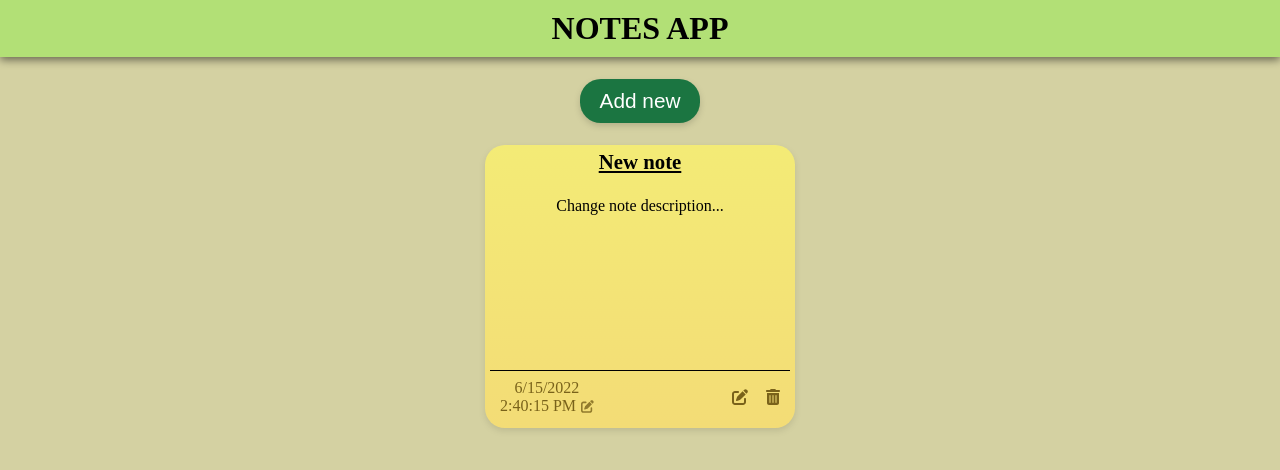
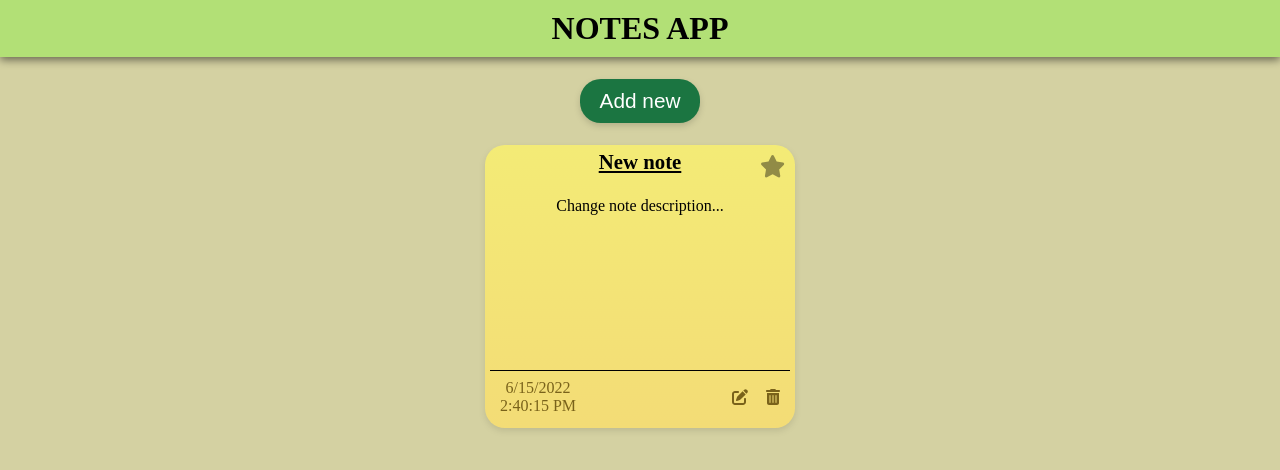
Before and after one commit to nedimdzanic/notes-app, a React (Create React App) app: page / in a window 1280 px wide. Both pictures are taken after a click on the button "Add new". Shown: the top 470 px of the page. Built offline with nearby package versions, Linux system fonts and the light colour scheme; a web font is replaced by a local one.

Commit message:
feat: favourite note button

```diff
--- a/src/components/Notes/Note.js
+++ b/src/components/Notes/Note.js
@@ -6,6 +6,8 @@ import classes from "./Note.module.css";
 import { FontAwesomeIcon } from "@fortawesome/react-fontawesome";
 import { faPenToSquare } from "@fortawesome/free-solid-svg-icons";
 import { faTrashCan } from "@fortawesome/free-solid-svg-icons";
+import { faStar } from "@fortawesome/free-solid-svg-icons";
+
 import NoteModal from "./NoteModal";
 
 const Notes = (props) => {
@@ -24,6 +26,13 @@ const Notes = (props) => {
     setEditable(false);
   };
 
+  const favouriteHandler = () => {
+    dispatch(notesActions.favourite(props.id));
+  };
+
+  let favoriteClassnames = classes.favourite;
+  if (props.favourite) favoriteClassnames += " " + classes.isFavourite;
+
   return (
     <>
       {editable && (
@@ -36,12 +45,22 @@ const Notes = (props) => {
       )}
 
       <div className={classes.card}>
+        <FontAwesomeIcon
+          icon={faStar}
+          className={favoriteClassnames}
+          onClick={favouriteHandler}
+        />
         <h2>{props.title}</h2>
         <p className={classes.description}>{props.desc}</p>
         <div className={classes.modificationBox}>
           <div className={classes.date}>
             {props.date} <br /> {props.time}
-            <FontAwesomeIcon icon={faPenToSquare} className={classes.edited} />
+            {props.edited && (
+              <FontAwesomeIcon
+                icon={faPenToSquare}
+                className={classes.edited}
+              />
+            )}
           </div>
           <div className={classes.right}>
             <FontAwesomeIcon
--- a/src/components/Notes/Note.module.css
+++ b/src/components/Notes/Note.module.css
@@ -57,3 +57,16 @@
   opacity: 0.8;
   margin-left: 5px;
 }
+.favourite {
+  position: absolute;
+  top: 0;
+  right: 0;
+  margin: 10px;
+  font-size: 1.4rem;
+  opacity: 0.4;
+  cursor: pointer;
+}
+.isFavourite {
+  opacity: 1;
+  color: var(--organge_1);
+}
--- a/src/components/Notes/NotesList.js
+++ b/src/components/Notes/NotesList.js
@@ -20,6 +20,7 @@ const NotesList = () => {
           date={note.date}
           time={note.time}
           edited={note.edited}
+          favourite={note.favourite}
         />
       ))}
     </section>
--- a/src/store/index.js
+++ b/src/store/index.js
@@ -24,6 +24,7 @@ const notesSlice = createSlice({
         date: getDate(),
         time: getTime(),
         edited: false,
+        favourite: false,
       };
       state.notes.push(newNotes);
       state.nextId++;
@@ -42,11 +43,15 @@ const notesSlice = createSlice({
     },
     delete(state, action) {
       //find index of note by id
-      const index = state.notes.findIndex(
-        (obj) => obj.id === action.payload.id
-      );
+      const index = state.notes.findIndex((obj) => obj.id === action.payload);
 
       state.notes.splice(index, 1);
+    },
+    favourite(state, action) {
+      //find index of note by id
+      const index = state.notes.findIndex((obj) => obj.id === action.payload);
+
+      state.notes[index].favourite = !state.notes[index].favourite;
     },
   },
 });
--- a/src/styles/colors.css
+++ b/src/styles/colors.css
@@ -5,4 +5,5 @@
   --yellow_1: rgb(243, 235, 118);
   --yellow_2: rgb(243, 220, 118);
   --brown: rgb(121, 98, 26);
+  --organge_1: rgb(255, 103, 15);
 }
```
